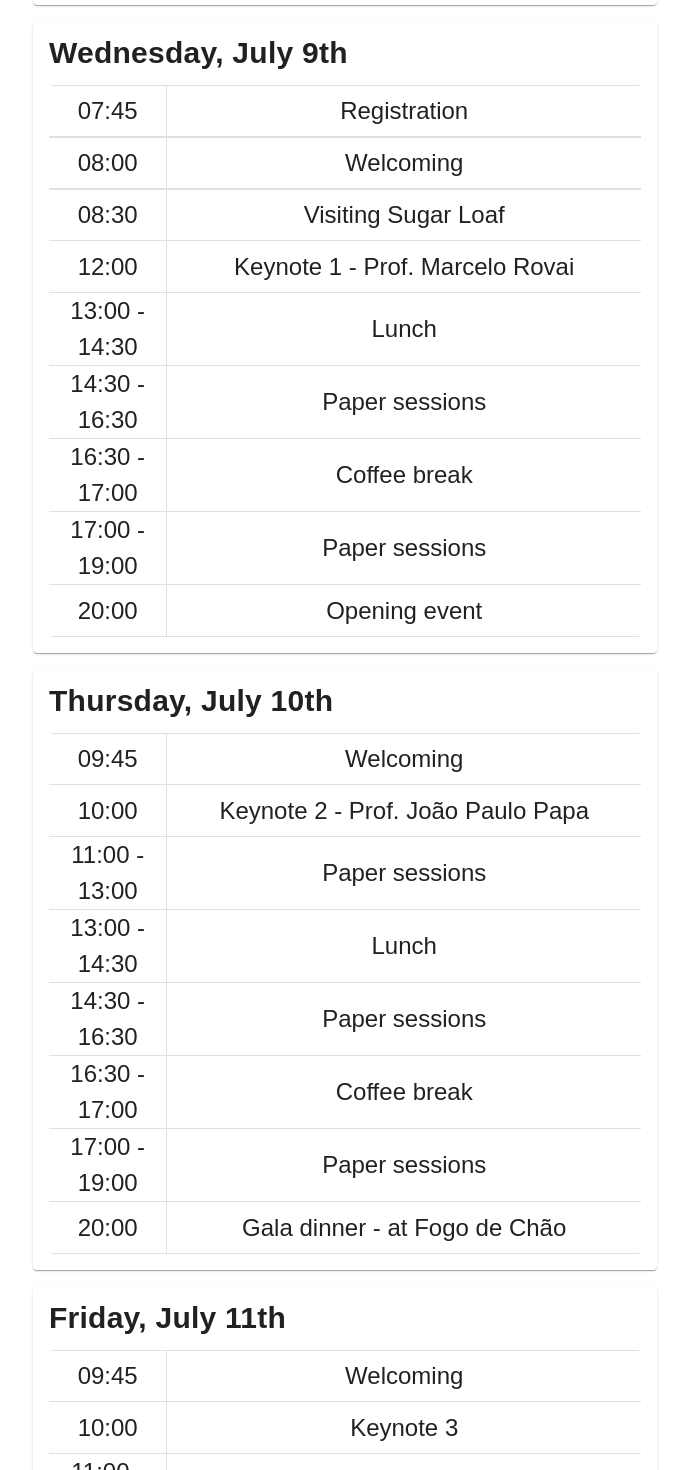
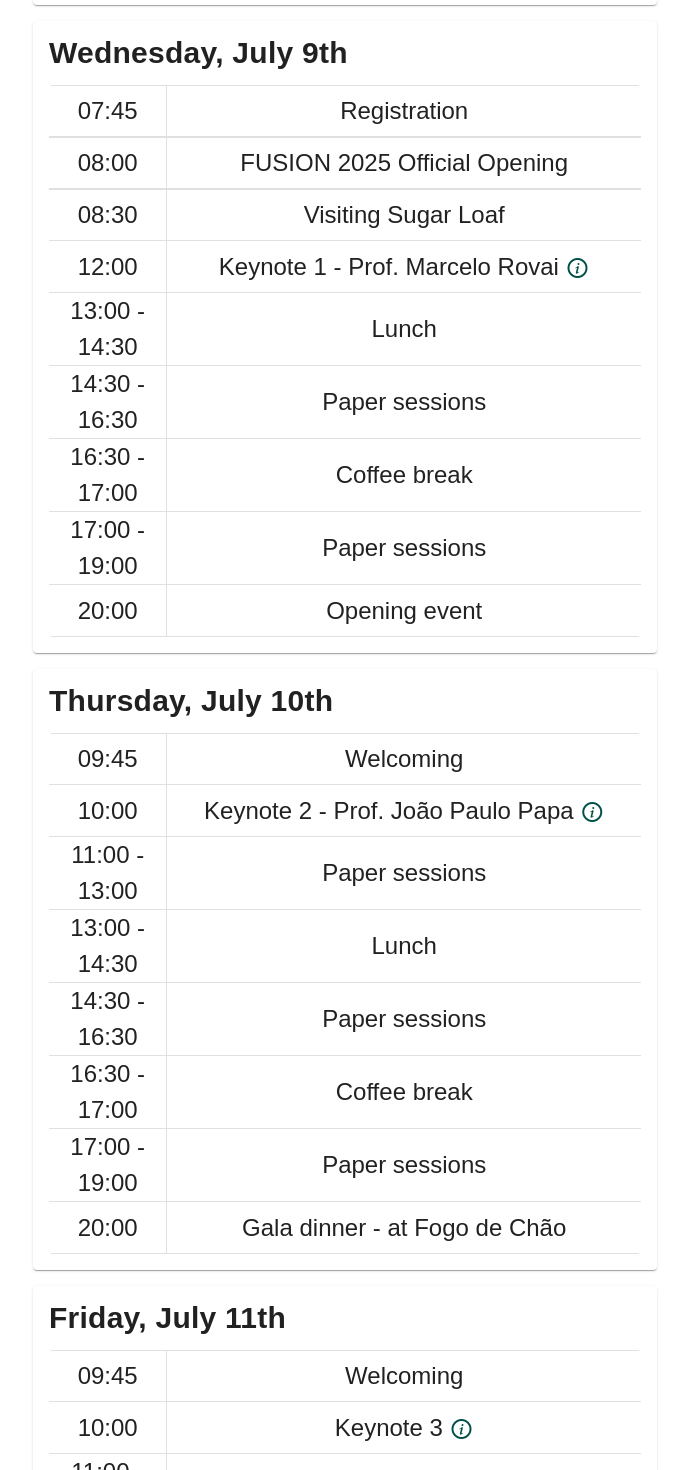
Before and after one commit to Fusion2025/web, a Nuxt app: page /schedule in a window 1280 px wide. Shown: the part 1140-2610 px from the top of the page, without its empty margins (295-984 px from the left). Built offline with nearby package versions, Linux system fonts and the light colour scheme.

Commit message:
feat: update keynote order

```diff
--- a/pages/keynotes.vue
+++ b/pages/keynotes.vue
@@ -5,52 +5,10 @@
         <h1 class="page-title">Keynotes</h1>
       </v-col>
     </v-row>
+
     <v-row id="keynote-1" justify="center">
       <v-col cols="12">
         <h2 class="page-title">July 9th, 2025</h2>
-        <h2 class="page-title">Data Fusion Applied to Medical Applications</h2>
-      </v-col>
-      <v-col cols="12">
-        <h4 class="pt-4">Abstract:</h4>
-        <p>
-          This talk presents research on data fusion applied to medical
-          applications, particularly esophageal and breast cancer detection. We
-          also evaluated combining classical and quantum data to enhance the
-          diagnosis and build foundation models to expand knowledge in language
-          and visual models. Ongoing research on data fusion applied to other
-          areas will also be explored.
-        </p>
-        <h4 class="pt-4">Bio:</h4>
-      </v-col>
-      <v-col cols="12" md="2" class="text-center" align-self="center">
-        <img class="keynote-img" src="/img/keynotes/joao-paulo-papa.jpg" />
-      </v-col>
-      <v-col cols="12" md="10" align-self="center">
-        <p class="page-content">
-          <span class="text-black font-bold">João Paulo Papa</span> is a full
-          professor at the Department of Computer Science, School of Sciences,
-          São Paulo State University. He is a Fellow of the International
-          Association for Pattern Recognition, the Asia-Pacific Artificial
-          Intelligence Association, the Alexander von Humboldt Foundation, and
-          the Brazilian National Council for Scientific and Technological
-          Development. He was a visiting scholar at MIT (2024-2025) and Harvard
-          University (2014-2015) and a Brazilian delegate at the International
-          Association for Pattern Recognition. He is also the Coordinator of the
-          eScience Program at the São Paulo Research Foundation and a member of
-          the Advisory Committee in Computer Science, CNPq. His research
-          interests include machine learning, optimization, computer vision, and
-          language models.
-        </p>
-      </v-col>
-    </v-row>
-    <v-row>
-      <v-col>
-        <div class="divider" />
-      </v-col>
-    </v-row>
-    <v-row id="keynote-2" justify="center">
-      <v-col cols="12">
-        <h2 class="page-title">July 10th, 2025</h2>
         <h2 class="page-title">
           TinyML: Democratizing AI at the Edge for Global Development
         </h2>
@@ -131,6 +89,49 @@
         <div class="divider" />
       </v-col>
     </v-row>
+    <v-row id="keynote-2" justify="center">
+      <v-col cols="12">
+        <h2 class="page-title">July 10th, 2025</h2>
+        <h2 class="page-title">Data Fusion Applied to Medical Applications</h2>
+      </v-col>
+      <v-col cols="12">
+        <h4 class="pt-4">Abstract:</h4>
+        <p>
+          This talk presents research on data fusion applied to medical
+          applications, particularly esophageal and breast cancer detection. We
+          also evaluated combining classical and quantum data to enhance the
+          diagnosis and build foundation models to expand knowledge in language
+          and visual models. Ongoing research on data fusion applied to other
+          areas will also be explored.
+        </p>
+        <h4 class="pt-4">Bio:</h4>
+      </v-col>
+      <v-col cols="12" md="2" class="text-center" align-self="center">
+        <img class="keynote-img" src="/img/keynotes/joao-paulo-papa.jpg" />
+      </v-col>
+      <v-col cols="12" md="10" align-self="center">
+        <p class="page-content">
+          <span class="text-black font-bold">João Paulo Papa</span> is a full
+          professor at the Department of Computer Science, School of Sciences,
+          São Paulo State University. He is a Fellow of the International
+          Association for Pattern Recognition, the Asia-Pacific Artificial
+          Intelligence Association, the Alexander von Humboldt Foundation, and
+          the Brazilian National Council for Scientific and Technological
+          Development. He was a visiting scholar at MIT (2024-2025) and Harvard
+          University (2014-2015) and a Brazilian delegate at the International
+          Association for Pattern Recognition. He is also the Coordinator of the
+          eScience Program at the São Paulo Research Foundation and a member of
+          the Advisory Committee in Computer Science, CNPq. His research
+          interests include machine learning, optimization, computer vision, and
+          language models.
+        </p>
+      </v-col>
+    </v-row>
+    <v-row>
+      <v-col>
+        <div class="divider" />
+      </v-col>
+    </v-row>
     <v-row id="keynote-3" justify="center">
       <v-col cols="12">
         <h2 class="page-title">July 11th, 2025</h2>
--- a/pages/schedule.vue
+++ b/pages/schedule.vue
@@ -3,7 +3,14 @@
     <v-row justify="center">
       <v-col cols="auto">
         <h1 class="page-title">Schedule</h1>
-        <h1 class="page-title" style="color: red">You will be able to download the detailed schedule at <a href="https://drive.google.com/file/d/1O2d8wU9dDngrmjveDd65zuIbDTj293sj/view?usp=sharing"> this link</a></h1>
+        <h1 class="page-title" style="color: red">
+          You will be able to download the detailed schedule at
+          <a
+            href="https://drive.google.com/file/d/1O2d8wU9dDngrmjveDd65zuIbDTj293sj/view?usp=sharing"
+          >
+            this link</a
+          >
+        </h1>
       </v-col>
     </v-row>
     <v-row justify="center">
@@ -86,7 +93,7 @@
                   </tr>
                   <tr>
                     <td class="td-1">08:00</td>
-                    <td class="td-1">Welcoming</td>
+                    <td class="td-1">FUSION 2025 Official Opening</td>
                   </tr>
                   <tr>
                     <td class="td-1">08:30</td>
@@ -94,9 +101,17 @@
                   </tr>
                   <tr>
                     <td class="td-n">12:00</td>
-                    <td class="td-n">Keynote 1 - Prof. Marcelo Rovai</td>
+                    <td class="td-n">
+                      Keynote 1 - Prof. Marcelo Rovai
+                      <NuxtLink to="/keynotes/#keynote-1" class="calendar-link">
+                        <v-icon
+                          icon="mdi-information-variant-circle-outline"
+                          size="x-small"
+                        />
+                      </NuxtLink>
+                    </td>
                   </tr>
-                   <tr>
+                  <tr>
                     <td class="td-n">13:00 - 14:30</td>
                     <td class="td-n">Lunch</td>
                   </tr>
@@ -139,7 +154,15 @@
                   </tr>
                   <tr>
                     <td class="td-n">10:00</td>
-                    <td class="td-n">Keynote 2 - Prof. João Paulo Papa</td>
+                    <td class="td-n">
+                      Keynote 2 - Prof. João Paulo Papa
+                      <NuxtLink to="/keynotes/#keynote-2" class="calendar-link">
+                        <v-icon
+                          icon="mdi-information-variant-circle-outline"
+                          size="x-small"
+                        />
+                      </NuxtLink>
+                    </td>
                   </tr>
                   <tr>
                     <td class="td-n">11:00 - 13:00</td>
@@ -188,7 +211,15 @@
                   </tr>
                   <tr>
                     <td class="td-n">10:00</td>
-                    <td class="td-n">Keynote 3</td>
+                    <td class="td-n">
+                      Keynote 3
+                      <NuxtLink to="/keynotes/#keynote-3" class="calendar-link">
+                        <v-icon
+                          icon="mdi-information-variant-circle-outline"
+                          size="x-small"
+                        />
+                      </NuxtLink>
+                    </td>
                   </tr>
                   <tr>
                     <td class="td-n">11:00 - 13:00</td>
```
